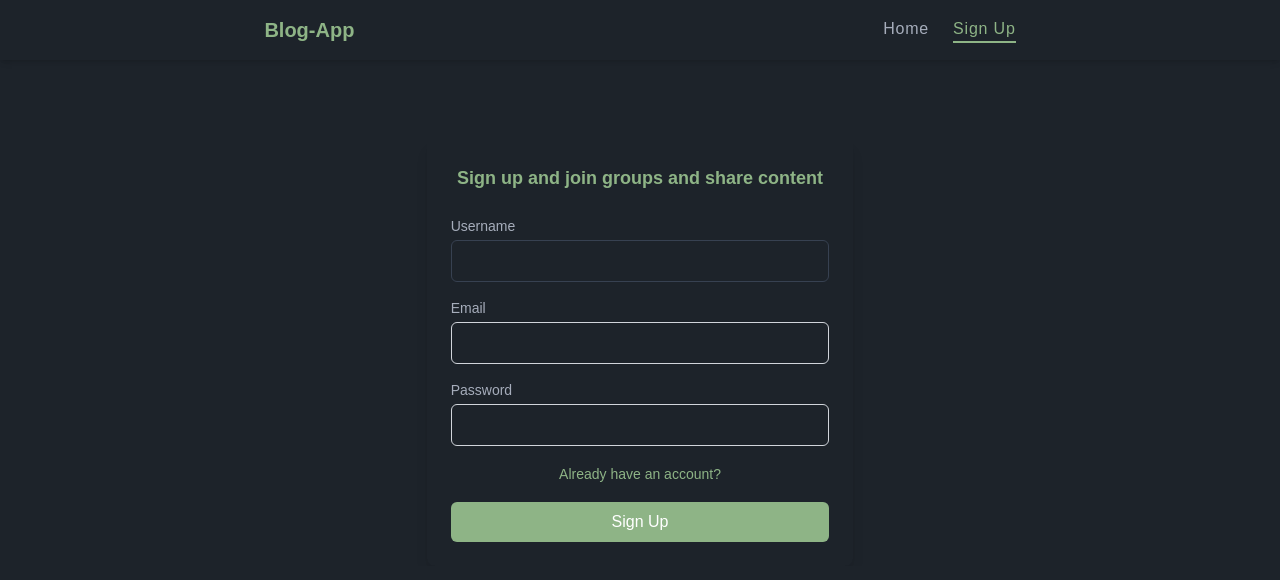
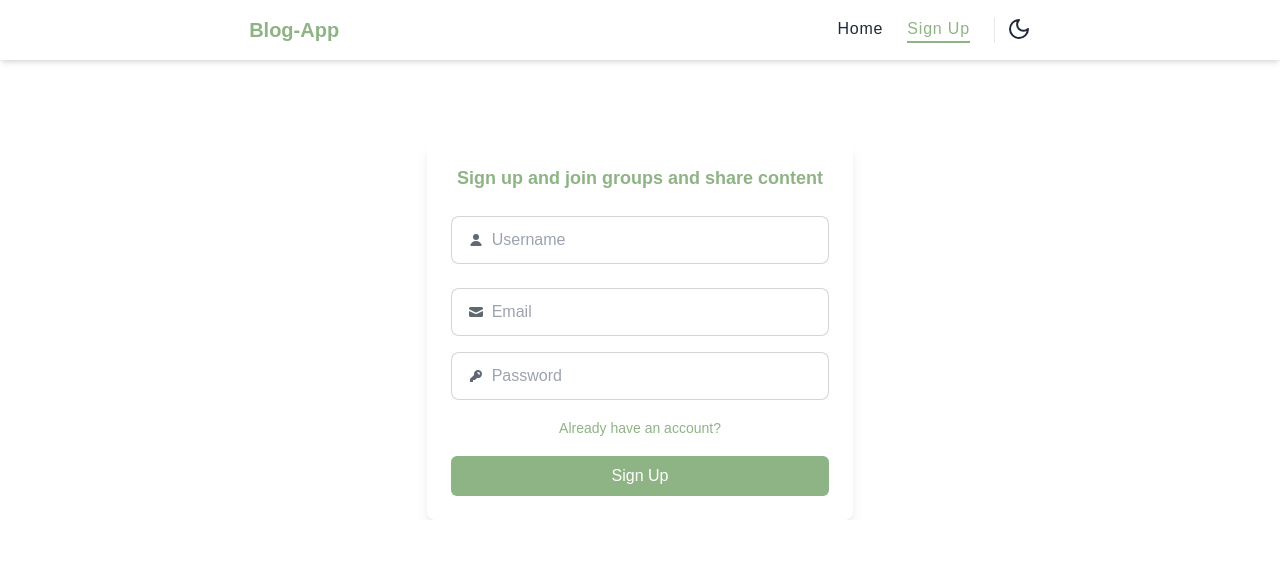
Before and after one commit to Nemanja0033/simia, a React (Vite) app: page /login in a window 1280 px wide. Shown: the top 580 px of the page. Built offline with nearby package versions, Linux system fonts and the light colour scheme; no server answers.

Commit message:
FEAT: theme toggler, search bar

```diff
--- a/src/componnets/admin/Dashboard.tsx
+++ b/src/componnets/admin/Dashboard.tsx
@@ -2,7 +2,7 @@
 import { useEffect, useState } from "react"
 import { db } from "../../../config/firebase";
 import Loader from "../../ui/Loader";
-import { AlarmClockCheck, Check, Group, History, Search, Trash, Users, X } from "lucide-react";
+import { AlarmClockCheck, Check, Group, History, Trash, Users, X } from "lucide-react";
 import { activateUser } from "../../api/activateUser";
 import { deactivateUser } from "../../api/deactivateUser";
 import { deleteRequest } from "../../api/deleteRequest";
@@ -71,20 +71,6 @@
     }
   };
 
-  const searchGroups = (name: string) => {
-    const group = groups.find(
-      (g) => g.name.toLowerCase() === name.toLowerCase()
-    );
-    setGroups(group ? [group] : []);
-  };
-
-  const searchUser = (username: string) => {
-    const user = activeUsers.find(
-      (u) => u.username.toLowerCase() === username.toLowerCase()
-    );
-    setActiveUsers(user ? [user] : []);
-  };
-
   useEffect(() => {
       const callFunctions = async () => {
         try {
@@ -112,10 +98,13 @@
              <h1 className="text-center font-bold flex justify-center gap-2 items-center text-primary"><Users />Users ({activeUsers.length})</h1>
              <div className="flex justify-center mt-3 items-center gap-2">
                 <input onChange={(e) => {setUserSearch(e.target.value)}} className="focus:ring-2 focus:ring-primary focus:outline-none rounded-md border border-primary" type="text" placeholder="Search user by username" />
-                <button onClick={() => searchUser(userSearch)}><Search className="text-primary cursor-pointer hover:scale-105" /></button>
              </div>
              <div className="flex-row overflow-auto h-72 justify-self-center mt-6">
-              {activeUsers.map((u) => (
+              {activeUsers.filter((item) =>
+                  userSearch.toLowerCase() === ""
+                  ? true
+                  : item.username.toLowerCase().includes(userSearch.toLowerCase())
+                ).map((u) => (
                 <ul key={u.userID} className="mb-6 text-center">
                   <li><b>Username</b>: <i>{u.username}</i></li>
                   <li><b>User Email</b>: <i>{u.email}</i></li>
@@ -164,10 +153,12 @@
              <h1 className="text-center font-bold flex justify-center gap-2 items-center text-primary"><Group />Groups ({groups.length})</h1>
              <div className="flex justify-center mt-3 items-center gap-2">
                 <input onChange={(e) => {setGroupSearch(e.target.value)}} className="focus:ring-2 focus:ring-primary focus:outline-none rounded-md border border-primary" type="text" placeholder="    Search group by name" />
-                <button onClick={() => searchGroups(groupSearch)}><Search className="text-primary cursor-pointer hover:scale-105" /></button>
              </div>
              <div className="flex-row overflow-auto h-72 justify-self-center mt-6">
-              {groups.map((g) => (
+              {groups.filter((item) => groupSearch.toLowerCase() === ''
+                ? item
+                : item.name.toLowerCase().includes(groupSearch.toLowerCase())
+              ).map((g) => (
                 <div className="flex-row w-full h-auto">
                   <div className="flex justify-center">
                     <span className="font-bold text-primary">{g.name}</span>
--- a/src/componnets/navigation/Navbar.tsx
+++ b/src/componnets/navigation/Navbar.tsx
@@ -1,9 +1,10 @@
-import { LogOutIcon, ShieldEllipsis } from "lucide-react";
+import { LogOutIcon } from "lucide-react";
 import { Link, useLocation } from "react-router-dom";
 import { useAuth } from "../../context/authContext";
 import { logout } from "../../api/logout";
 import { useAdmin } from "../../context/adminContext";
 import Loader from "../../ui/Loader";
+import ThemeToggler from "../../ui/Theme";
 
 const Navbar = () => {
   const { isAuth } = useAuth();
@@ -38,10 +39,11 @@
           </div>
         )}
         {isAdmin && (
-          <Link className="text-primary font-bold pl-3 border-l border-primary flex gap-2" to="/admin">
-            <ShieldEllipsis /> Admin
+          <Link className="text-primary font-bold" to="/admin">
+          Admin
           </Link>
         )}
+        <ThemeToggler />
       </div>
 
       {/* Links for smaller screens */}
--- a/src/componnets/user/LoginForm.tsx
+++ b/src/componnets/user/LoginForm.tsx
@@ -2,7 +2,6 @@
 import { loginWithEmail } from "../../api/login";
 import { signUpWithEmail } from "../../api/signIn";
 import { useAuth } from "../../context/authContext";
-
 
 const LoginForm = () => {
   const [isSignUp, setIsSignUp] = useState<boolean>(false);
@@ -12,79 +11,107 @@
   const { setIsAuth, setUserName } = useAuth();
 
   const handleStateChange = () => {
-        setIsSignUp(!isSignUp)
-    }
+    setIsSignUp(!isSignUp);
+  };
 
   return (
     <div className="w-full z-10 h-full flex justify-center mt-20 overflow-hidden">
       <div className="md:w-1/3 w-11/12 p-6 rounded-lg shadow-lg">
-
         <div className="text-center mb-6">
           <h1 className="text-lg font-bold text-primary">
             {!isSignUp
-          ? 'Sign up and join groups and share content'
-          : 'Welcome back!'}
+              ? "Sign up and join groups and share content"
+              : "Welcome back!"}
           </h1>
         </div>
 
         <div className="space-y-4">
-    {
-        !isSignUp ? (
-            <div>
-                <label htmlFor="username" className="block text-sm font-medium">Username</label>
+          {!isSignUp && (
+            <label className="input input-bordered flex items-center gap-2 mb-6">
+              <svg
+                xmlns="http://www.w3.org/2000/svg"
+                viewBox="0 0 16 16"
+                fill="currentColor"
+                className="h-4 w-4 opacity-70"
+              >
+                <path
+                  d="M8 8a3 3 0 1 0 0-6 3 3 0 0 0 0 6ZM12.735 14c.618 0 1.093-.561.872-1.139a6.002 6.002 0 0 0-11.215 0c-.22.578.254 1.139.872 1.139h9.47Z"
+                />
+              </svg>
               <input
-                className="w-full border bg-transparent border-gray-700 rounded-md p-2 mt-1 focus:ring-2 focus:ring-primary focus:outline-none"
                 type="text"
-                name="username"
+                className="grow"
+                placeholder="Username"
                 onChange={(e) => setUsername(e.target.value)}
               />
-            </div>
-        )
-        :
-        ''
-    }
-      <div>
-        <label htmlFor="email" className="block text-sm font-medium">Email</label>
+            </label>
+          )}
+
+          <label className="input input-bordered flex items-center gap-2 mb-6">
+            <svg
+              xmlns="http://www.w3.org/2000/svg"
+              viewBox="0 0 16 16"
+              fill="currentColor"
+              className="h-4 w-4 opacity-70"
+            >
+              <path
+                d="M2.5 3A1.5 1.5 0 0 0 1 4.5v.793c.026.009.051.02.076.032L7.674 8.51c.206.1.446.1.652 0l6.598-3.185A.755.755 0 0 1 15 5.293V4.5A1.5 1.5 0 0 0 13.5 3h-11Z"
+              />
+              <path
+                d="M15 6.954 8.978 9.86a2.25 2.25 0 0 1-1.956 0L1 6.954V11.5A1.5 1.5 0 0 0 2.5 13h11a1.5 1.5 0 0 0 1.5-1.5V6.954Z"
+              />
+            </svg>
             <input
-          className="w-full border border-gray-300 bg-transparent rounded-md p-2 mt-1 focus:ring-2 focus:ring-primary focus:outline-none"
-          type="email"
-          name="email"
+              type="text"
+              className="grow"
+              placeholder="Email"
               onChange={(e) => setEmail(e.target.value)}
             />
-      </div>
-      <div>
-        <label htmlFor="password" className="block text-sm font-medium">Password</label>
+          </label>
+
+          <label className="input input-bordered flex items-center gap-2">
+            <svg
+              xmlns="http://www.w3.org/2000/svg"
+              viewBox="0 0 16 16"
+              fill="currentColor"
+              className="h-4 w-4 opacity-70"
+            >
+              <path
+                fillRule="evenodd"
+                d="M14 6a4 4 0 0 1-4.899 3.899l-1.955 1.955a.5.5 0 0 1-.353.146H5v1.5a.5.5 0 0 1-.5.5h-2a.5.5 0 0 1-.5-.5v-2.293a.5.5 0 0 1 .146-.353l3.955-3.955A4 4 0 1 1 14 6Zm-4-2a.75.75 0 0 0 0 1.5.5.5 0 0 1 .5.5.75.75 0 0 0 1.5 0 2 2 0 0 0-2-2Z"
+                clipRule="evenodd"
+              />
+            </svg>
             <input
-          className="w-full border border-gray-300 bg-transparent rounded-md p-2 mt-1 focus:ring-2 focus:ring-primary focus:outline-none"
               type="password"
-          name="password"
+              className="grow"
+              placeholder="Password"
               onChange={(e) => setPassword(e.target.value)}
             />
-      </div>
+          </label>
         </div>
 
         <div className="mt-4 text-center">
           <span
-        className="text-sm text-primary  cursor-pointer hover:underline"
+            className="text-sm text-primary cursor-pointer hover:underline"
             onClick={handleStateChange}
           >
-        {!isSignUp ? 'Already have an account?' : 'Create New Account'}
+            {!isSignUp ? "Already have an account?" : "Create New Account"}
           </span>
           <button
-        onClick={
+            onClick={() =>
               !isSignUp
-            ? () => signUpWithEmail(setIsAuth, setUserName, email, password, username)
-            : () => loginWithEmail(setIsAuth, email, password)
+                ? signUpWithEmail(setIsAuth, setUserName, email, password, username)
+                : loginWithEmail(setIsAuth, email, password)
             }
             className="w-full bg-primary text-white py-2 mt-4 rounded-md hover:bg-primary-dark transition duration-200"
           >
-        {!isSignUp ? 'Sign Up' : 'Login'}
+            {!isSignUp ? "Sign Up" : "Login"}
           </button>
         </div>
       </div>
     </div>
+  );
+};
 
-  )
-}
-
-export default LoginForm
+export default LoginForm;
--- a/src/pages/Groups.tsx
+++ b/src/pages/Groups.tsx
@@ -4,19 +4,26 @@
 import { Link } from "react-router-dom"
 import { db } from "../../config/firebase"
 import GruopCard from "../componnets/user/GruopCard"
+import Loader from "../ui/Loader"
 
 const Groups = () => {
   const [groups, setGroups] = useState<any[]>([]);
+  const [loading, setLoading] = useState<boolean>(true);
 
   useEffect(() => {
     const fetchGroups = async () => {
       const groupsCollectionRef = collection(db, "groups");
       const data = await getDocs(groupsCollectionRef);
       setGroups(data.docs.map((doc) => ({ ...doc.data(), id: doc.id})));
+      setLoading(false);
     }
 
     fetchGroups();
   }, [groups]);
+
+  if(loading){
+    return <Loader />
+  }
 
   return (
     <div className="w-full h-screen flex justify-center">
--- /dev/null
+++ b/src/ui/Theme.tsx
@@ -0,0 +1,30 @@
+import { MoonIcon, SunIcon } from "lucide-react";
+import { useEffect, useState } from "react"
+
+const ThemeToggler = () => {
+
+    const [ theme, setTheme] = useState<any>(localStorage.getItem('theme') ? localStorage.getItem('theme') : 'light');
+
+    const toggleChange = () => {
+        if(theme == 'light'){
+            setTheme('dark')
+        }
+        else{
+            setTheme('light');
+        }
+    }
+
+    useEffect(() => {
+        localStorage.setItem('theme', theme);
+        const localTheme: any = localStorage.getItem('theme');
+        document.querySelector('html')?.setAttribute("data-theme", localTheme);
+    })
+
+  return (
+    <div className="border-l pl-3">
+       {theme == 'light' ? <MoonIcon className="hover:text-primary cursor-pointer" onClick={toggleChange} /> : <SunIcon className="hover:text-primary cursor-pointer" onClick={toggleChange} />}
+    </div>
+  )
+}
+
+export default ThemeToggler
```
Also changed, not shown: src/ui/SearchBar.tsx (added). Lines whose indentation alone changed are shown as unchanged.
